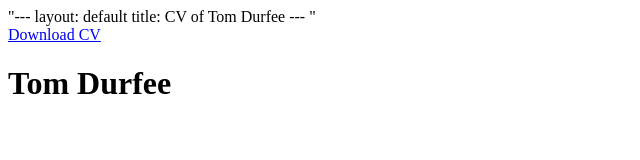
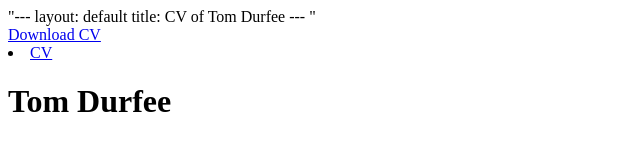
Before and after one commit to thodurfee/thodurfee.github.io, a plain HTML site: page cv/cv.html in a window 1280 px wide. Shown: the whole page, without its empty margins (0-640 px from the left). Drawn offline with Linux system fonts and the light colour scheme.

Commit message:
Update cv.html

```diff
--- a/cv/cv.html
+++ b/cv/cv.html
@@ -10,6 +10,7 @@
   <div class="cv">
     <!--thodurfee.github.io/cv/resume 19.pdf-->
     <a href = "https://thodurfee.github.com/cv/resume_19.pdf" class = "download" title="Dowload CV">Download CV</a>
+    <li><a href="https://thodurfee.github.io/cv/resume_19.pdf">CV</a></li>
     <h1>Tom Durfee</h1>
   </div>
 </body>
```
